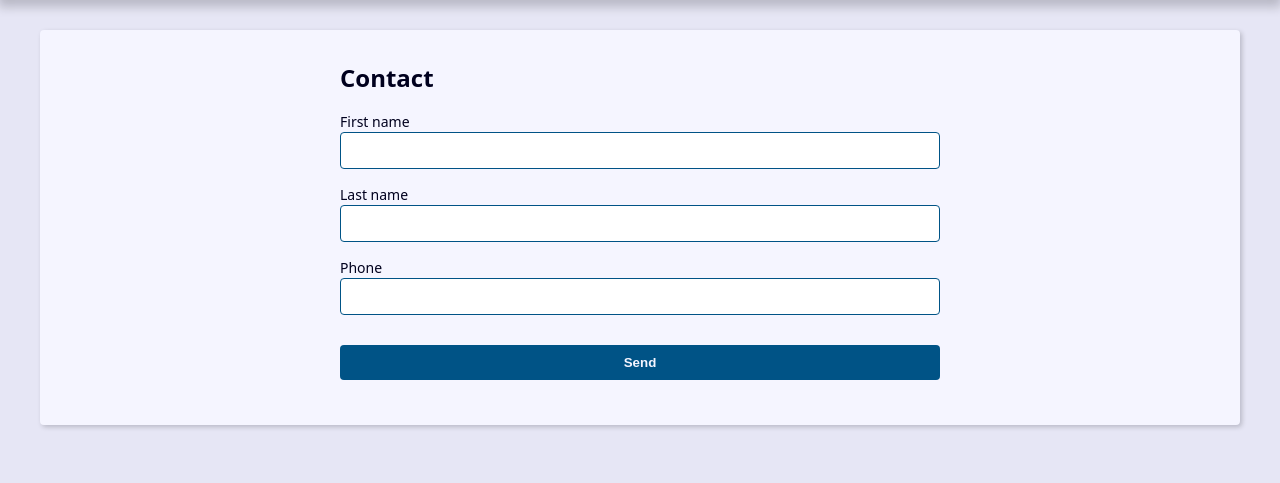
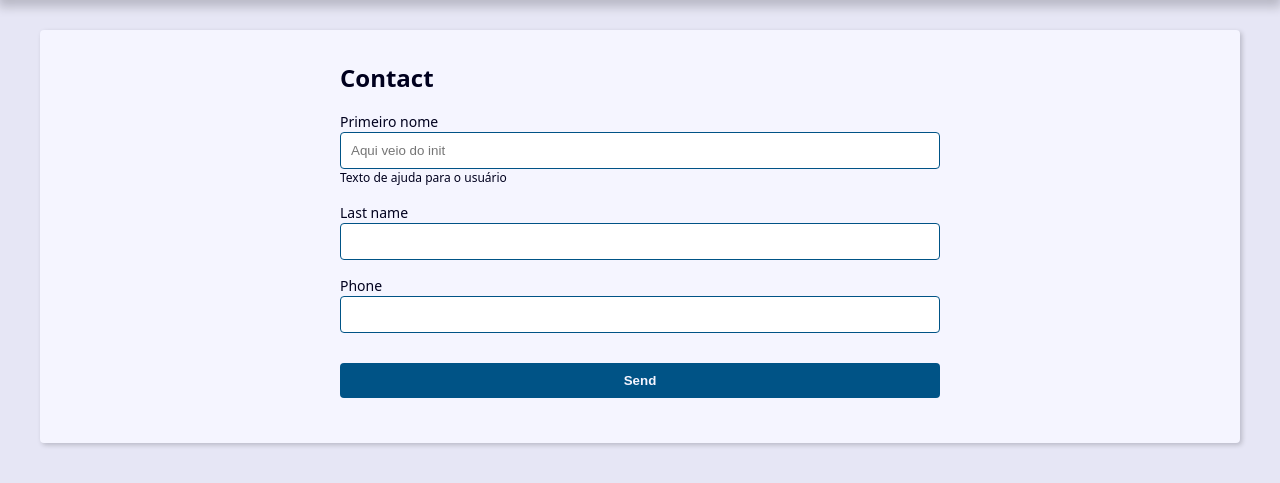
Before and after one commit to 56dnsigma/djangoagenda, a Django app: page /contact/create/ in a window 1280 px wide. Shown: the part 239-722 px from the top of the page. Run offline with Django 4.2, Linux system fonts and the light colour scheme.

Commit message:
form help

```diff
--- /dev/null
+++ b/contact/forms.py
@@ -0,0 +1,45 @@
+from django import forms
+from django.core.exceptions import ValidationError
+from . import models
+
+
+class ContactForm(forms.ModelForm):
+    first_name = forms.CharField(
+        widget=forms.TextInput(
+            attrs={
+                'class': 'classe-a classe-b',
+                'placeholder': 'Aqui veio do init',
+            }
+        ),
+        label='Primeiro nome',
+        help_text='Texto de ajuda para o usuário',
+    )
+
+    def __init__(self, *args, **kwargs):
+        super().__init__(*args, **kwargs)
+
+    class Meta:
+        model = models.Contact
+        fields = (
+            'first_name', 'last_name', 'phone',
+        )
+
+    def clean(self):
+        # cleaned_data = self.cleaned_data
+
+        self.add_error(
+            None,
+            ValidationError(
+                'Mensagem de erro',
+                code='invalid'
+            )
+        )
+        self.add_error(
+            None,
+            ValidationError(
+                'Mensagem de erro2',
+                code='invalid'
+            )
+        )
+
+        return super().clean()
--- a/contact/models.py
+++ b/contact/models.py
@@ -19,7 +19,7 @@ class Category(models.Model):
 class Contact(models.Model):
     first_name = models.CharField(max_length=50)
     last_name = models.CharField(max_length=50, blank=True)
-    phone = models.CharField(max_length=50, blank=True)
+    phone = models.CharField(max_length=50)
     email = models.EmailField(max_length=254)
     created_date = models.DateTimeField(default=timezone.now)
     description = models.TextField(blank=True)
--- a/contact/templates/contact/create.html
+++ b/contact/templates/contact/create.html
@@ -17,8 +17,12 @@
                     {% for field in form %}
                         <div class="form-group">
                           <label for="{{ field.id_for_label }}">{{ field.label }}</label>
-                          {{ field }}
-                          {{ field.errors  }}
+                            {{ field }}
+                            {{ field.errors  }}
+
+                            {% if field.help_text %}
+                                <p class="help-text">{{ field.help_text }}</p>
+                            {% endif %}
                         </div>
                     {% endfor %}
                 </div>
--- a/contact/views/contact_forms.py
+++ b/contact/views/contact_forms.py
@@ -1,37 +1,5 @@
-from django.shortcuts import render, get_object_or_404, redirect
-from django.db.models import Q
-from contact.models import Contact
-from django.core.paginator import Paginator
-from django import forms
-from django.core.exceptions import ValidationError
-
-
-class ContactForm(forms.ModelForm):
-    class Meta:
-        model = Contact
-        fields = (
-            'first_name', 'last_name', 'phone',
-        )
-
-    def clean(self):
-        cleaned_data = self.cleaned_data
-
-        self.add_error(
-             None,
-            ValidationError(
-                'Mensagem de erro',
-                code='invalid'
-            )
-        )
-        self.add_error(
-            None,
-            ValidationError(
-                'Mensagem de erro2',
-                code='invalid'
-            )
-        )
-
-        return super().clean()
+from django.shortcuts import render
+from contact.forms import ContactForm
 
 
 def create(request):
```
